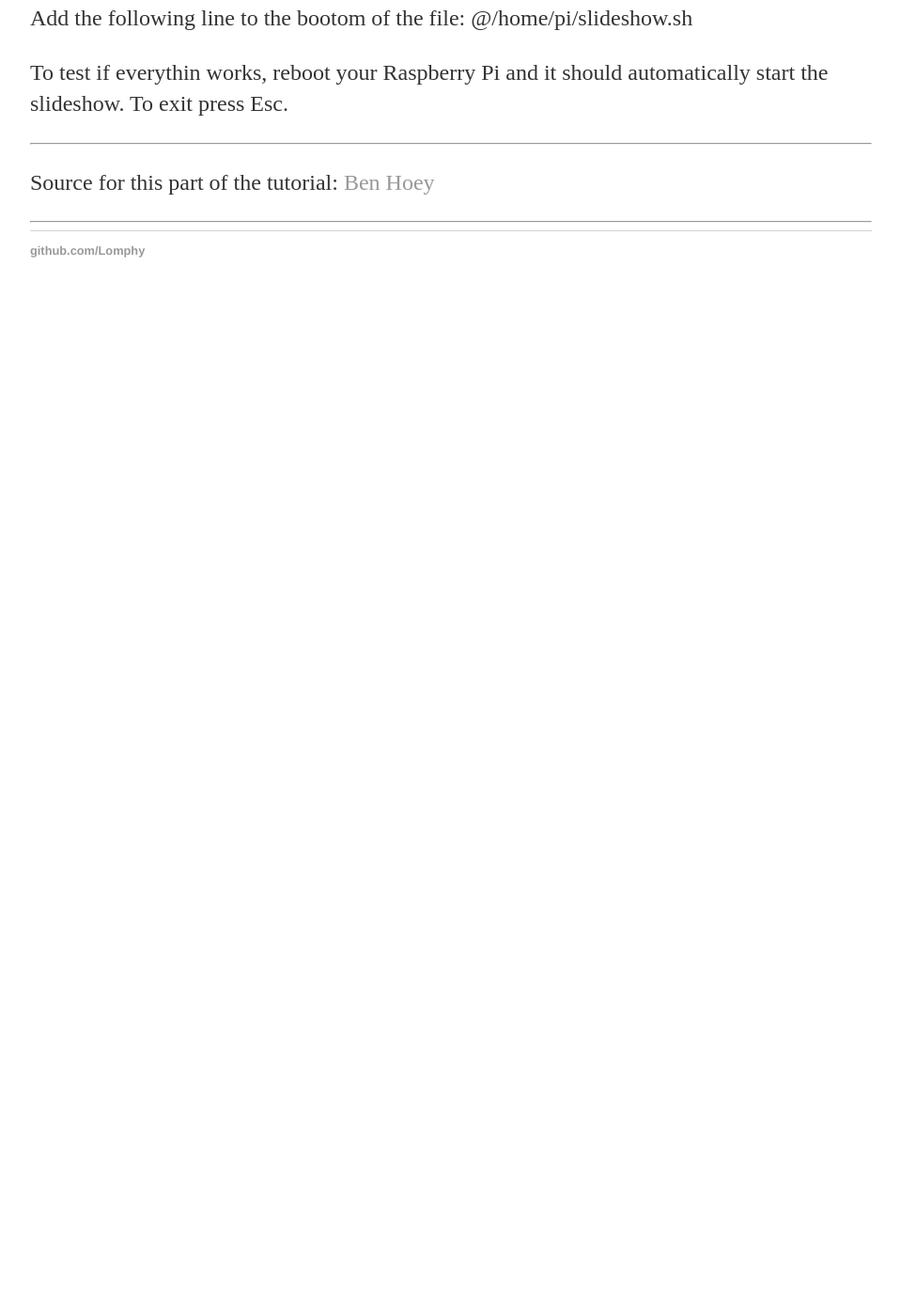
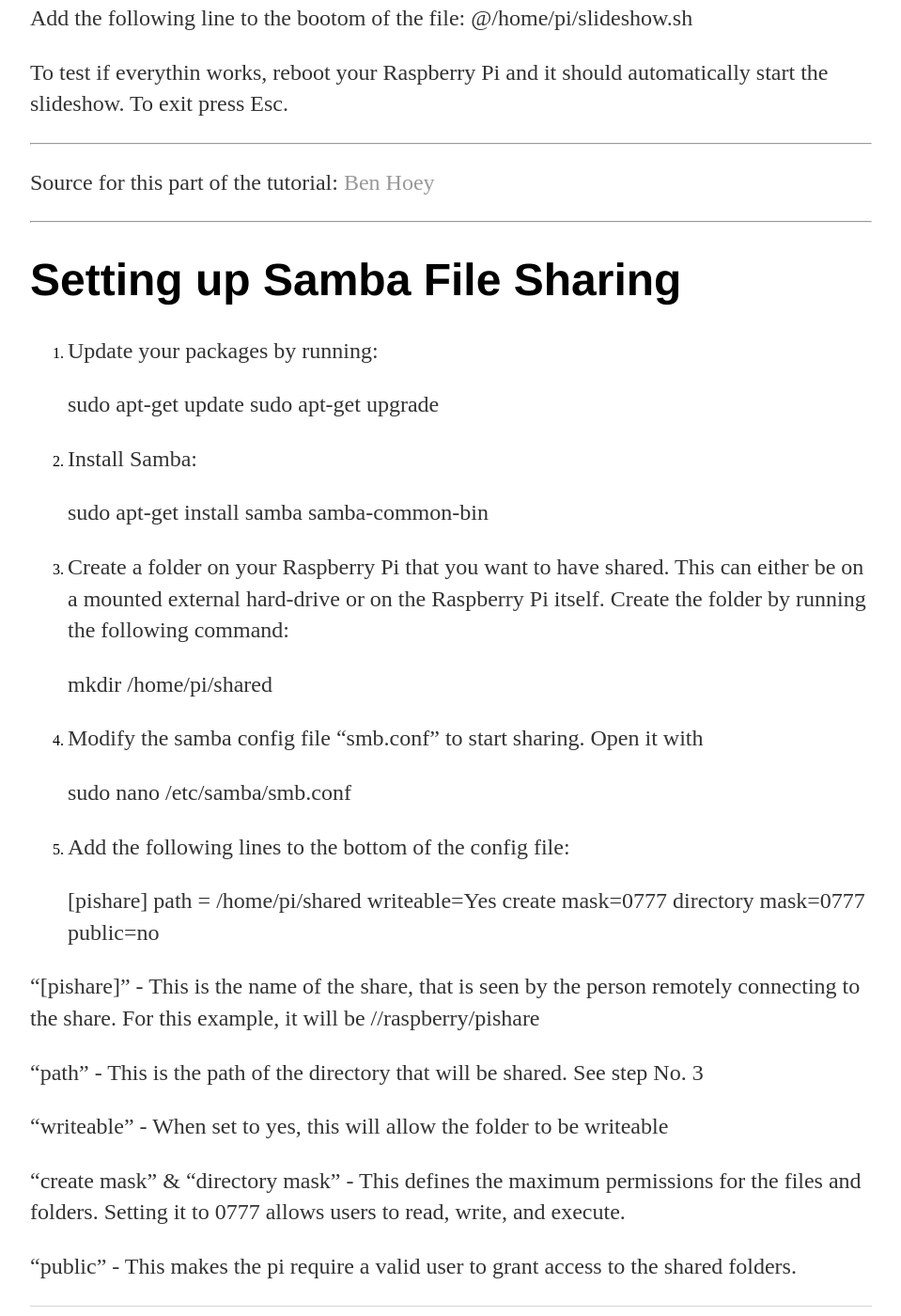
Before and after one commit to Lomphy/Lomphy.github.io, a Jekyll site: the page built from projects/RaspiSlideshowServer.md, in a window 1280 px wide and 1400 px high, scrolled down 3304 px. Shown: the whole window at 94% size, without its empty margins (160-1119 px from the left). Built offline with Jekyll 4.4.1, drawn with Linux system fonts in a browser that asks for light colours; before the commit the page ends 3638 px from its top, so only the background shows below that.

Commit message:
feat: added new tutorial for samba

```diff
--- a/projects/RaspiSlideshowServer.md
+++ b/projects/RaspiSlideshowServer.md
@@ -92,3 +92,43 @@ To test if everythin works, reboot your Raspberry Pi and it should automatically
 Source for this part of the tutorial: [Ben Hoey](https://bhoey.com/blog/photo-slideshows-using-raspberry-pi/)
 
 ---
+
+
+
+# Setting up Samba File Sharing
+
+1. Update your packages by running:
+
+    sudo apt-get update
+    sudo apt-get upgrade
+
+2. Install Samba:
+
+    sudo apt-get install samba samba-common-bin
+
+3. Create a folder on your Raspberry Pi that you want to have shared. This can either be on a mounted external hard-drive or on the Raspberry Pi itself. Create the folder by running the following command:
+
+    mkdir /home/pi/shared
+
+4. Modify the samba config file "smb.conf" to start sharing. Open it with
+
+    sudo nano /etc/samba/smb.conf
+
+5. Add the following lines to the bottom of the config file:
+
+    [pishare]
+    path = /home/pi/shared
+    writeable=Yes
+    create mask=0777
+    directory mask=0777
+    public=no
+
+"[pishare]" - This is the name of the share, that is seen by the person remotely connecting to the share. For this example, it will be //raspberry/pishare
+
+"path" - This is the path of the directory that will be shared. See step No. 3
+
+"writeable" - When set to yes, this will allow the folder to be writeable
+
+"create mask" & "directory mask" - This defines the maximum permissions for the files and folders. Setting it to 0777 allows users to read, write, and execute.
+
+"public" - This makes the pi require a valid user to grant access to the shared folders.
```
